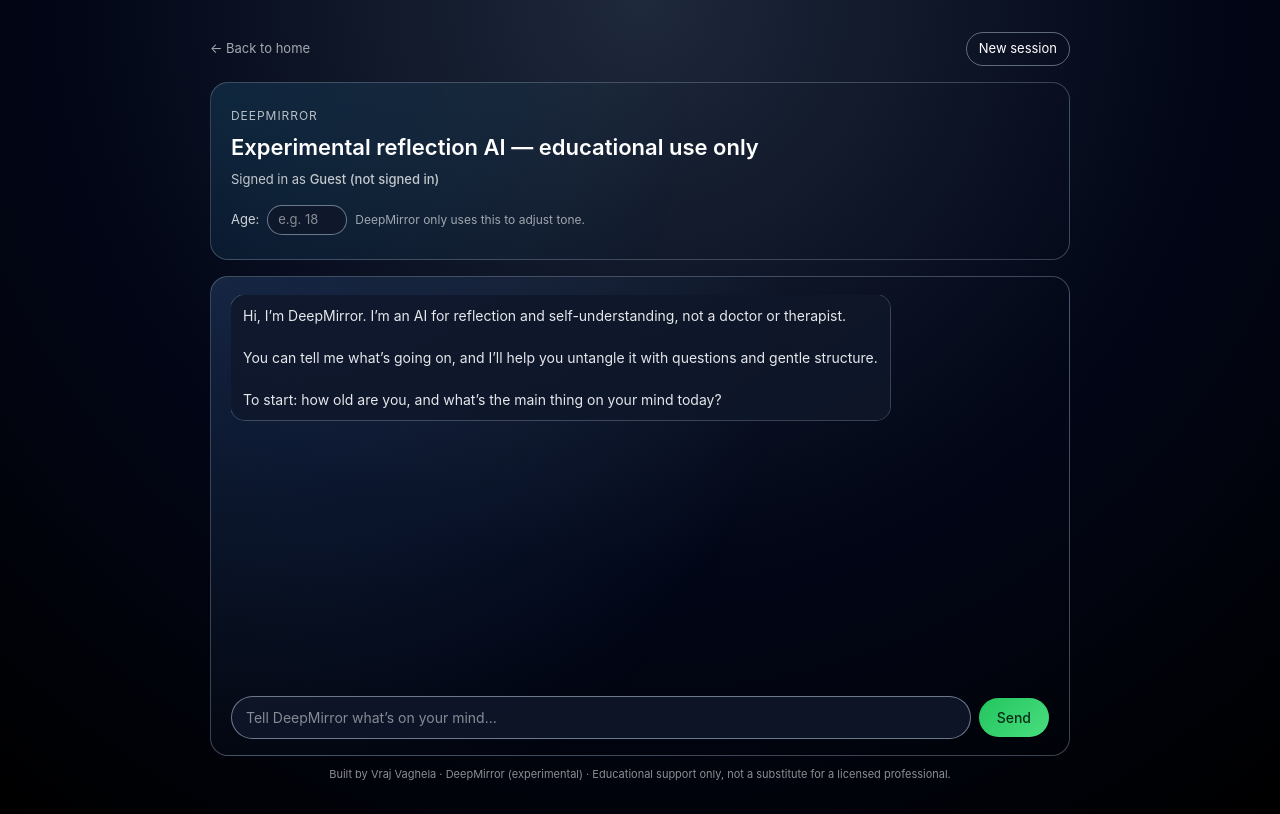
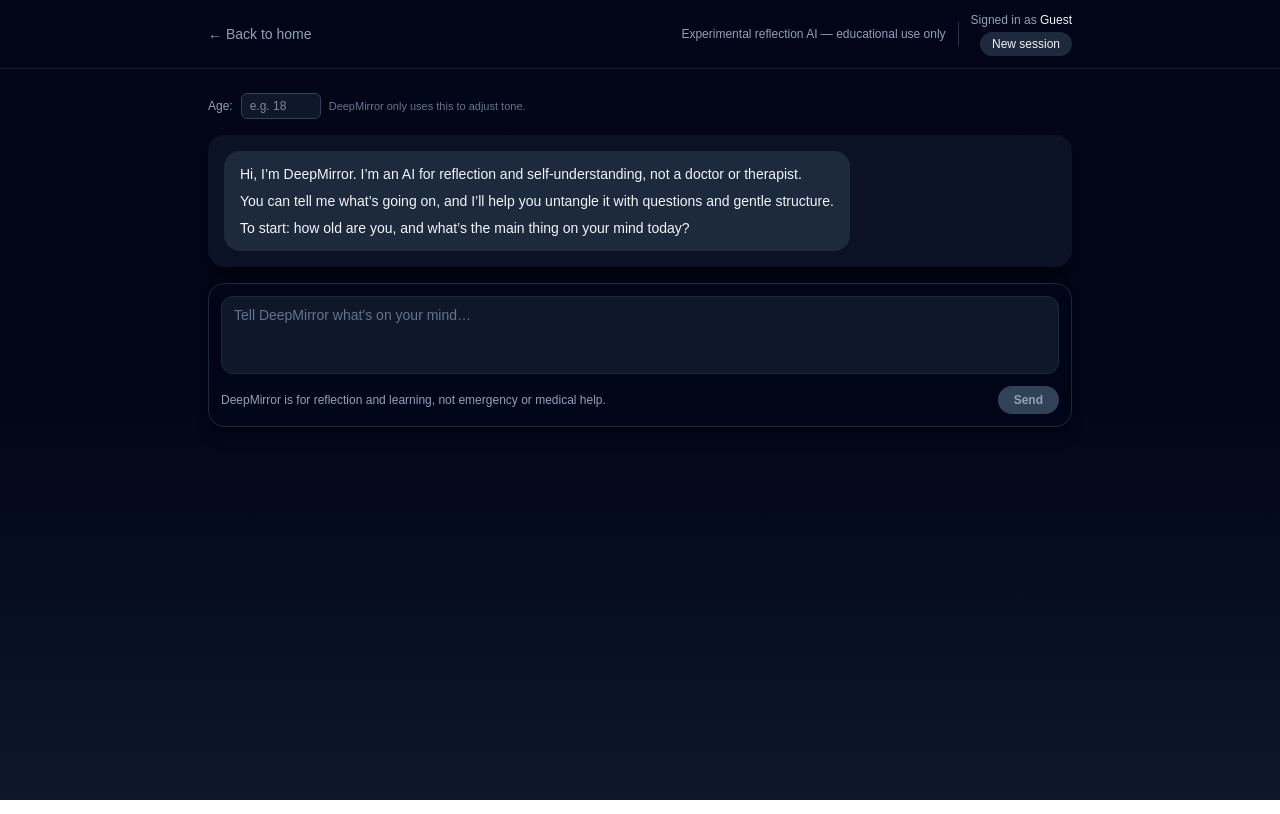
Before and after one commit to vrajvaghela9999-design/deepmirror, a Next.js app: page /chat in a window 1280 px wide. Built offline with nearby package versions, Linux system fonts and the light colour scheme; no server answers.

Commit message:
Replace chat page to remove useSearchParams and load conversations

```diff
--- a/app/chat/page.tsx
+++ b/app/chat/page.tsx
@@ -1,7 +1,7 @@
 "use client";
-import { useEffect, useState, FormEvent } from "react";
+
+import { useState, useEffect, FormEvent } from "react";
 import Link from "next/link";
-import { useSearchParams, useRouter } from "next/navigation";
 import { supabase } from "@/lib/supabaseClient";
 
 type SessionUser = {
@@ -12,6 +12,7 @@ type SessionUser = {
 type Message = {
   role: "user" | "assistant";
   content: string;
+  created_at?: string;
 };
 
 const INITIAL_MESSAGES: Message[] = [
@@ -25,33 +26,35 @@ const INITIAL_MESSAGES: Message[] = [
 ];
 
 export default function ChatPage() {
-  const router = useRouter();
-  const searchParams = useSearchParams();
-
+  // ----- auth + user -----
   const [user, setUser] = useState<SessionUser | null>(null);
   const [loadingUser, setLoadingUser] = useState(true);
 
+  // ----- chat state -----
   const [age, setAge] = useState<string>("");
   const [messages, setMessages] = useState<Message[]>(INITIAL_MESSAGES);
   const [input, setInput] = useState("");
   const [isSending, setIsSending] = useState(false);
 
+  // ----- conversation tracking -----
+  const [loadingConversation, setLoadingConversation] = useState(false);
   const [conversationId, setConversationId] = useState<string | null>(null);
-  const [loadingConversation, setLoadingConversation] = useState(false);
+  const [urlConversationId, setUrlConversationId] = useState<string | null>(
+    null
+  );
 
-  // ---------- Supabase: load current user ----------
+  // -------- Supabase: load current user --------
   useEffect(() => {
     const getUser = async () => {
-      setLoadingUser(true);
       const { data, error } = await supabase.auth.getUser();
 
-      if (error || !data?.user) {
-        setUser(null);
-      } else {
+      if (!error && data?.user) {
         setUser({
           id: data.user.id,
           email: data.user.email ?? null,
         });
+      } else {
+        setUser(null);
       }
 
       setLoadingUser(false);
@@ -77,11 +80,20 @@ export default function ChatPage() {
     };
   }, []);
 
-  // ---------- Load existing conversation messages from Supabase ----------
+  // -------- Read conversationId from URL (client-side only) --------
+  useEffect(() => {
+    if (typeof window === "undefined") return;
+
+    const params = new URLSearchParams(window.location.search);
+    const convId = params.get("conversationId");
+    if (convId) {
+      setUrlConversationId(convId);
+    }
+  }, []);
+
+  // -------- Load existing conversation messages from Supabase --------
   useEffect(() => {
     const loadConversation = async () => {
-      const urlConversationId = searchParams.get("conversationId");
-
       if (!urlConversationId || !user) return;
 
       setLoadingConversation(true);
@@ -107,12 +119,13 @@ export default function ChatPage() {
         const formatted: Message[] = data.map((m: any) => ({
           role: m.role === "assistant" ? "assistant" : "user",
           content: m.content,
+          created_at: m.created_at,
         }));
 
         setMessages(formatted);
         setConversationId(urlConversationId);
       } else {
-        // No messages yet for this conversation – show greeting
+        // No messages yet for this conversation → show initial greeting
         setMessages(INITIAL_MESSAGES);
       }
 
@@ -120,395 +133,219 @@ export default function ChatPage() {
     };
 
     loadConversation();
-  }, [user, searchParams]);
+  }, [urlConversationId, user]);
 
-  // ---------- Start a new session ----------
+  // -------- Start a brand new session --------
   const handleNewSession = () => {
     setConversationId(null);
+    setUrlConversationId(null);
     setMessages(INITIAL_MESSAGES);
-    router.push("/chat");
+    setInput("");
+
+    if (typeof window !== "undefined") {
+      const url = new URL(window.location.href);
+      url.searchParams.delete("conversationId");
+      window.history.replaceState({}, "", url.toString());
+    }
   };
 
-  // ---------- Handle sending a message ----------
+  // -------- Handle sending a message --------
   const handleSubmit = async (e: FormEvent) => {
     e.preventDefault();
     if (!input.trim()) return;
 
-    const trimmedInput = input.trim();
-
     const userMessage: Message = {
       role: "user",
-      content: trimmedInput,
+      content: input.trim(),
     };
 
-    const optimisticMessages = [...messages, userMessage];
+    const updatedMessages = [...messages, userMessage];
 
-    setMessages(optimisticMessages);
+    // Optimistic update in UI
+    setMessages(updatedMessages);
     setInput("");
     setIsSending(true);
 
     try {
-      // 1) Call our /api/chat route
       const response = await fetch("/api/chat", {
         method: "POST",
         headers: {
           "Content-Type": "application/json",
         },
         body: JSON.stringify({
-          messages: optimisticMessages,
-          age,
+          messages: updatedMessages,
+          age: age || "",
           userEmail: user?.email ?? null,
+          conversationId,
         }),
       });
 
       if (!response.ok) {
-        throw new Error(`Chat API returned ${response.status}`);
+        console.error("Error from /api/chat:", await response.text());
+        return;
       }
 
       const data = await response.json();
-      const assistantText: string =
-        (data.reply as string | undefined)?.trim() ||
-        "Something went wrong while generating a reply. Please try again.";
 
+      // Assistant reply
       const assistantMessage: Message = {
         role: "assistant",
-        content: assistantText,
+        content: data.reply,
       };
 
-      const newMessages = [...optimisticMessages, assistantMessage];
-      setMessages(newMessages);
+      setMessages((prev) => [...prev, assistantMessage]);
 
-      // 2) Save conversation + messages in Supabase if the user is logged in
-      if (user) {
-        try {
-          let activeConversationId = conversationId;
+      // New or existing conversation id from API
+      if (data.conversationId) {
+        setConversationId(data.conversationId);
 
-          // Create a conversation row if we don't have one yet
-          if (!activeConversationId) {
-            const { data: newConv, error: convError } = await supabase
-              .from("conversations")
-              .insert({
-                user_id: user.id,
-                title: trimmedInput.slice(0, 80) || "DeepMirror session",
-              })
-              .select("id")
-              .single();
-
-            if (convError || !newConv) {
-              console.warn("Error creating conversation:", convError);
-            } else {
-              activeConversationId = newConv.id;
-              setConversationId(activeConversationId);
-            }
+        // If URL doesn't already have it, update URL
+        if (typeof window !== "undefined") {
+          const url = new URL(window.location.href);
+          url.searchParams.set("conversationId", data.conversationId);
+          window.history.replaceState({}, "", url.toString());
         }
 
-          // Insert user + assistant messages into the messages table
-          if (activeConversationId) {
-            const { error: insertError } = await supabase
-              .from("messages")
-              .insert([
-                {
-                  conversation_id: activeConversationId,
-                  user_id: user.id,
-                  role: "user",
-                  content: trimmedInput,
-                },
-                {
-                  conversation_id: activeConversationId,
-                  user_id: user.id,
-                  role: "assistant",
-                  content: assistantText,
-                },
-              ]);
-
-            if (insertError) {
-              // Use warn so Next.js dev overlay doesn’t scream at us
-              console.warn("Error saving messages:", insertError);
+        if (!urlConversationId) {
+          setUrlConversationId(data.conversationId);
         }
       }
     } catch (err) {
-          console.warn("Unexpected error while saving messages:", err);
-        }
-      }
-    } catch (err) {
-      console.error("Error talking to DeepMirror:", err);
-      setMessages((prev) => [
-        ...prev,
-        {
-          role: "assistant",
-          content:
-            "Something went wrong on my side while generating a reply. You can try again in a moment.",
-        },
-      ]);
+      console.error("Error sending message:", err);
     } finally {
       setIsSending(false);
     }
   };
 
-  // ---------- UI ----------
+  // -------- Render --------
+  const signedInEmail = user?.email ?? "Guest";
+
   return (
-    <main
-      style={{
-        minHeight: "100vh",
-        padding: "32px 16px",
-        background:
-          "radial-gradient(circle at top, #1e293b 0, #020617 55%, #000 100%)",
-        color: "white",
-        fontFamily:
-          "-apple-system, BlinkMacSystemFont, 'Segoe UI', system-ui, sans-serif",
-        display: "flex",
-        justifyContent: "center",
-      }}
-    >
-      <div style={{ width: "100%", maxWidth: "860px" }}>
+    <main className="min-h-screen bg-gradient-to-b from-slate-950 via-slate-950 to-slate-900 text-slate-50">
       {/* Top bar */}
-        <header
-          style={{
-            display: "flex",
-            alignItems: "center",
-            marginBottom: "16px",
-            justifyContent: "space-between",
-          }}
-        >
-          <div style={{ display: "flex", alignItems: "baseline", gap: "8px" }}>
-            <Link
-              href="/"
-              style={{
-                fontSize: "13px",
-                opacity: 0.7,
-                textDecoration: "none",
-                color: "#e5e7eb",
-              }}
-            >
+      <header className="border-b border-slate-800/70 bg-slate-950/80 backdrop-blur">
+        <div className="mx-auto flex max-w-4xl items-center justify-between px-4 py-3 text-sm text-slate-300">
+          <Link href="/" className="text-slate-400 hover:text-slate-200">
             ← Back to home
           </Link>
+
+          <div className="flex items-center gap-3">
+            <div className="hidden text-xs text-slate-400 sm:block">
+              Experimental reflection AI — educational use only
             </div>
-
+            <div className="h-6 w-px bg-slate-700/80" />
+            <div className="flex flex-col items-end gap-1">
+              <span className="text-xs text-slate-400">
+                Signed in as{" "}
+                <span className="font-medium text-slate-100">
+                  {signedInEmail}
+                </span>
+              </span>
               <button
+                type="button"
                 onClick={handleNewSession}
-            style={{
-              fontSize: "13px",
-              padding: "6px 12px",
-              borderRadius: "999px",
-              border: "1px solid rgba(148, 163, 184, 0.6)",
-              background: "transparent",
-              color: "white",
-              cursor: "pointer",
-            }}
+                className="rounded-full bg-slate-800 px-3 py-1 text-xs font-medium text-slate-100 hover:bg-slate-700"
               >
                 New session
               </button>
+            </div>
+          </div>
+        </div>
       </header>
 
-        {/* Header + meta */}
-        <section
-          style={{
-            borderRadius: "18px",
-            padding: "24px 20px",
-            border: "1px solid rgba(148, 163, 184, 0.35)",
-            background:
-              "radial-gradient(circle at top left, rgba(56,189,248,0.14), transparent 55%)",
-            marginBottom: "16px",
-          }}
-        >
-          <div
-            style={{
-              fontSize: "12px",
-              textTransform: "uppercase",
-              letterSpacing: "0.08em",
-              opacity: 0.7,
-              marginBottom: "6px",
-            }}
-          >
-            DEEPMIRROR
-          </div>
-          <div
-            style={{
-              fontSize: "22px",
-              fontWeight: 600,
-              marginBottom: "6px",
-            }}
-          >
-            Experimental reflection AI — educational use only
-          </div>
-          <div
-            style={{
-              fontSize: "13px",
-              opacity: 0.75,
-            }}
-          >
-            Signed in as{" "}
-            <span style={{ fontWeight: 500 }}>
-              {loadingUser
-                ? "loading..."
-                : user?.email ?? "Guest (not signed in)"}
-            </span>
-          </div>
-
-          {/* Age field */}
-          <div
-            style={{
-              marginTop: "16px",
-              display: "flex",
-              alignItems: "center",
-              gap: "8px",
-              fontSize: "13px",
-            }}
-          >
-            <span style={{ opacity: 0.8 }}>Age:</span>
+      {/* Chat area */}
+      <div className="mx-auto flex max-w-4xl flex-col px-4 pb-24 pt-6">
+        {/* Age input + note */}
+        <div className="mb-4 flex flex-wrap items-center justify-between gap-3 text-xs text-slate-400">
+          <div className="flex items-center gap-2">
+            <span>Age:</span>
             <input
-              type="text"
+              type="number"
+              min={10}
+              max={100}
               placeholder="e.g. 18"
               value={age}
               onChange={(e) => setAge(e.target.value)}
-              style={{
-                width: "80px",
-                borderRadius: "999px",
-                border: "1px solid rgba(148,163,184,0.7)",
-                background: "rgba(15,23,42,0.8)",
-                color: "white",
-                fontSize: "13px",
-                padding: "4px 10px",
-                outline: "none",
-              }}
+              className="w-20 rounded-md border border-slate-700 bg-slate-900 px-2 py-1 text-xs text-slate-100 outline-none focus:border-sky-500"
             />
-            <span style={{ opacity: 0.6, fontSize: "12px" }}>
+            <span className="text-[11px] text-slate-500">
               DeepMirror only uses this to adjust tone.
             </span>
           </div>
-        </section>
+        </div>
 
-        {/* Chat card */}
-        <section
-          style={{
-            borderRadius: "18px",
-            padding: "18px 20px 16px",
-            border: "1px solid rgba(148, 163, 184, 0.4)",
-            background:
-              "radial-gradient(circle at top left, rgba(96,165,250,0.18), transparent 60%)",
-            display: "flex",
-            flexDirection: "column",
-            height: "60vh",
-            maxHeight: "560px",
-          }}
-        >
-          {/* Messages area */}
-          <div
-            style={{
-              flex: 1,
-              overflowY: "auto",
-              paddingRight: "4px",
-              marginBottom: "12px",
-            }}
-          >
-            {loadingConversation ? (
-              <div
-                style={{
-                  fontSize: "13px",
-                  opacity: 0.7,
-                  textAlign: "center",
-                  marginTop: "16px",
-                }}
-              >
-                Loading your conversation…
+        {/* Messages */}
+        <section className="flex-1 space-y-3 rounded-2xl bg-slate-900/70 p-4 shadow-xl shadow-black/40">
+          {loadingUser || loadingConversation ? (
+            <div className="flex items-center justify-center py-8 text-sm text-slate-400">
+              Loading your session…
             </div>
           ) : (
-              messages.map((m, idx) => {
-                const isUser = m.role === "user";
+            <div className="space-y-3">
+              {messages.map((m, idx) => {
+                const isAssistant = m.role === "assistant";
                 return (
                   <div
                     key={idx}
-                    style={{
-                      display: "flex",
-                      justifyContent: isUser ? "flex-end" : "flex-start",
-                      marginBottom: "8px",
-                    }}
+                    className={`flex ${
+                      isAssistant ? "justify-start" : "justify-end"
+                    }`}
                   >
                     <div
-                      style={{
-                        maxWidth: "82%",
-                        padding: "10px 12px",
-                        borderRadius: "14px",
-                        fontSize: "14px",
-                        lineHeight: 1.5,
-                        whiteSpace: "pre-wrap",
-                        background: isUser
-                          ? "linear-gradient(135deg,#22c55e,#4ade80)"
-                          : "rgba(15,23,42,0.85)",
-                        color: isUser ? "#052e16" : "#e5e7eb",
-                        boxShadow: isUser
-                          ? "0 0 0 1px rgba(34,197,94,0.4)"
-                          : "0 0 0 1px rgba(148,163,184,0.35)",
-                      }}
+                      className={
+                        "max-w-[90%] rounded-2xl px-4 py-3 text-sm leading-relaxed " +
+                        (isAssistant
+                          ? "bg-slate-800 text-slate-100"
+                          : "bg-sky-500 text-sky-50")
+                      }
                     >
-                      {m.content}
+                      {m.content.split("\n").map((line, i) => (
+                        <p key={i} className="mb-1 last:mb-0">
+                          {line}
+                        </p>
+                      ))}
                     </div>
                   </div>
                 );
-              })
+              })}
+            </div>
           )}
-          </div>
+        </section>
 
         {/* Input form */}
         <form
           onSubmit={handleSubmit}
-            style={{
-              display: "flex",
-              gap: "8px",
-              alignItems: "center",
-              marginTop: "4px",
-            }}
+          className="mt-4 flex flex-col gap-3 rounded-2xl border border-slate-800 bg-slate-950/80 p-3 shadow-lg shadow-black/40"
         >
-            <input
-              type="text"
+          <textarea
+            rows={3}
+            className="w-full resize-none rounded-xl border border-slate-800 bg-slate-900 px-3 py-2 text-sm text-slate-100 outline-none placeholder:text-slate-500 focus:border-sky-500"
             placeholder="Tell DeepMirror what’s on your mind…"
             value={input}
             onChange={(e) => setInput(e.target.value)}
-              disabled={isSending}
-              style={{
-                flex: 1,
-                borderRadius: "999px",
-                border: "1px solid rgba(148,163,184,0.7)",
-                background: "rgba(15,23,42,0.9)",
-                color: "white",
-                fontSize: "14px",
-                padding: "10px 14px",
-                outline: "none",
-              }}
+            disabled={isSending || loadingUser || loadingConversation}
           />
+
+          <div className="flex items-center justify-between text-xs text-slate-400">
+            <span>
+              DeepMirror is for reflection and learning, not emergency or
+              medical help.
+            </span>
+
             <button
               type="submit"
-              disabled={isSending || !input.trim()}
-              style={{
-                borderRadius: "999px",
-                border: "none",
-                padding: "9px 18px",
-                fontSize: "14px",
-                fontWeight: 500,
-                background: isSending
-                  ? "rgba(148,163,184,0.7)"
-                  : "linear-gradient(135deg,#22c55e,#4ade80)",
-                color: isSending ? "#111827" : "#052e16",
-                cursor: isSending ? "default" : "pointer",
-              }}
+              disabled={
+                isSending ||
+                loadingUser ||
+                loadingConversation ||
+                !input.trim()
+              }
+              className="rounded-full bg-sky-500 px-4 py-1.5 text-xs font-semibold text-slate-950 disabled:cursor-not-allowed disabled:bg-slate-700 disabled:text-slate-400"
             >
               {isSending ? "Thinking…" : "Send"}
             </button>
+          </div>
         </form>
-        </section>
-
-        {/* Footer */}
-        <footer
-          style={{
-            marginTop: "10px",
-            fontSize: "11px",
-            opacity: 0.55,
-            textAlign: "center",
-          }}
-        >
-          Built by Vraj Vaghela · DeepMirror (experimental) · Educational
-          support only, not a substitute for a licensed professional.
-        </footer>
       </div>
     </main>
   );
```
Lines whose indentation alone changed are shown as unchanged.
